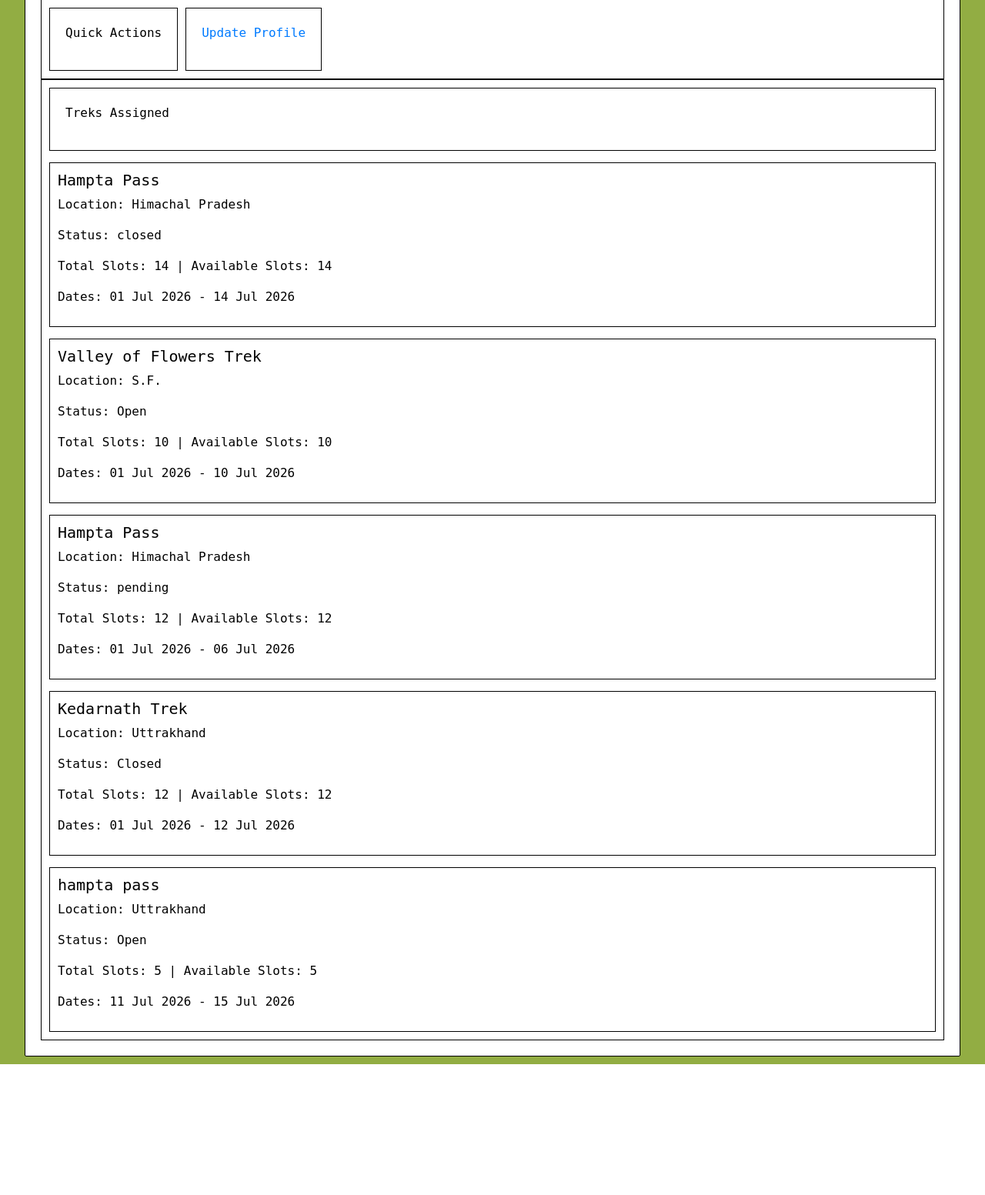
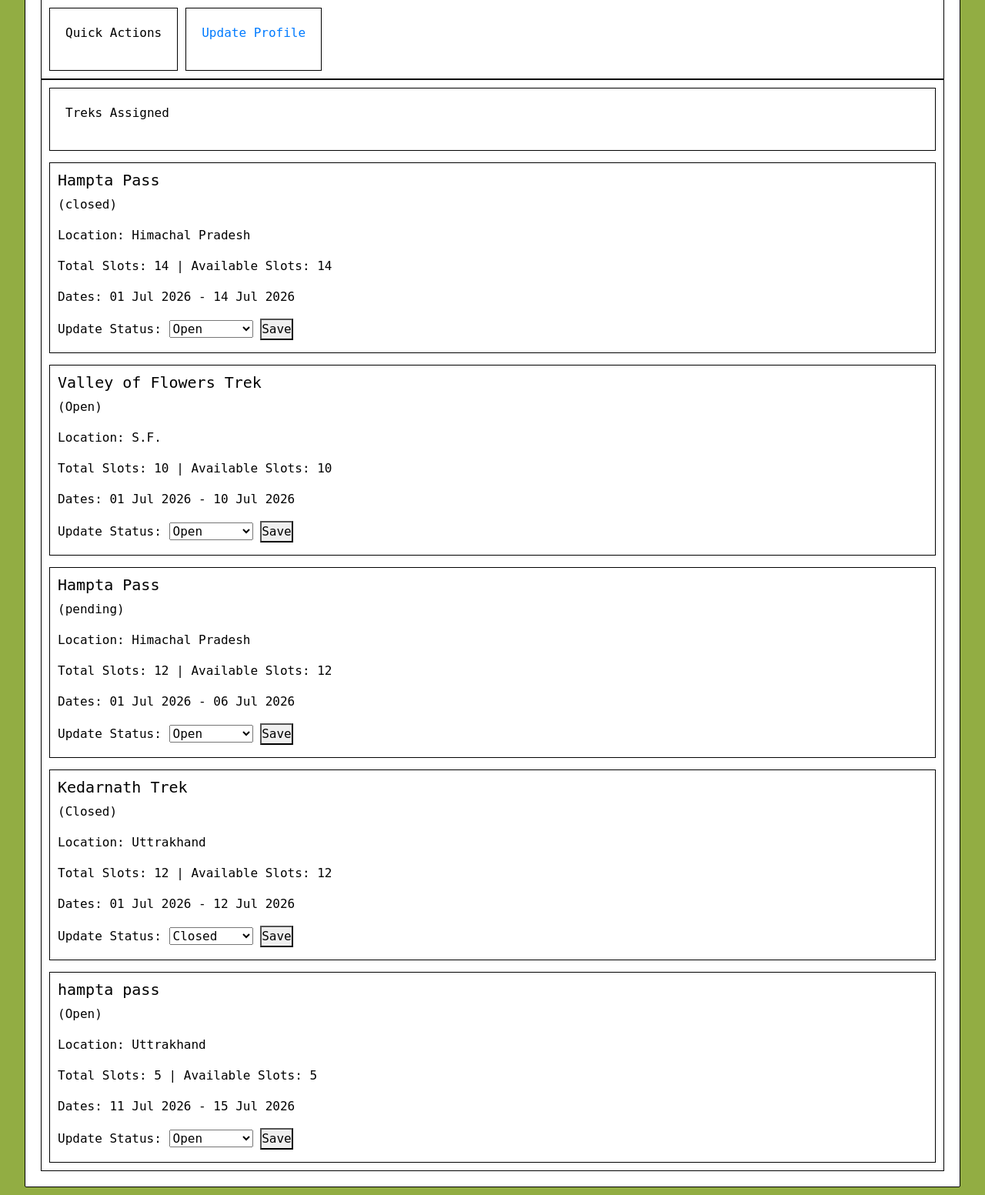
Before and after one commit to 24f1000135/trekking-management-app, a Flask app: template templates/staff/dashboard.html in a window 1280 px wide. Shown: the part 340-1893 px from the top of the page at 77% size. Before the commit the page ends 1723 px from the top, so only its background shows below. Run offline with Flask 3, Linux system fonts and the light colour scheme; a user stored in the database is signed in; tables that the repository leaves empty hold one stand-in row (values such as "Sample post"); the template is opened without the code that fills it: values that come from a table or form of the project are taken from there, most other values are stand-ins (such as "Sample title", 1, 10 or a date in 2020).

Commit message:
TMA-CM-4: Added update status option in each trek card

```diff
--- a/templates/staff/dashboard.html
+++ b/templates/staff/dashboard.html
@@ -30,10 +30,20 @@
             {% for trek in assigned_treks %}
                 <div class="trek-box">
                     <h5>{{ trek.title }}</h5>
+                    <p>({{ trek.status }})</p>
                     <p>Location: {{ trek.location }}</p>
-                    <p>Status: {{ trek.status }}</p>
                     <p>Total Slots: {{ trek.total_slots }} | Available Slots: {{ trek.available_slots }}</p>
                     <p>Dates: {{ trek.start_date.strftime('%d %b %Y') }} - {{ trek.end_date.strftime('%d %b %Y') }}</p>
+                    <form action="{{ url_for('staff.update_status', trek_id=trek.id) }}" method="POST">
+                        <label>Update Status:</label>
+                        <select name="status">
+                            <option value="Open" {{ 'selected' if trek.status == 'Open' }}>Open</option>
+                            <option value="Ongoing" {{ 'selected' if trek.status == 'Ongoing' }}>Ongoing</option>
+                            <option value="Closed" {{ 'selected' if trek.status == 'Closed' }}>Closed</option>
+                            <option value="Completed" {{ 'selected' if trek.status == 'Completed' }}>Completed</option>
+                        </select>
+                        <button type="submit">Save</button>
+                    </form>
                 </div>
             {% endfor %}
         {% else %}
```
Also changed, not shown: staff.py (+12 -0 lines).
